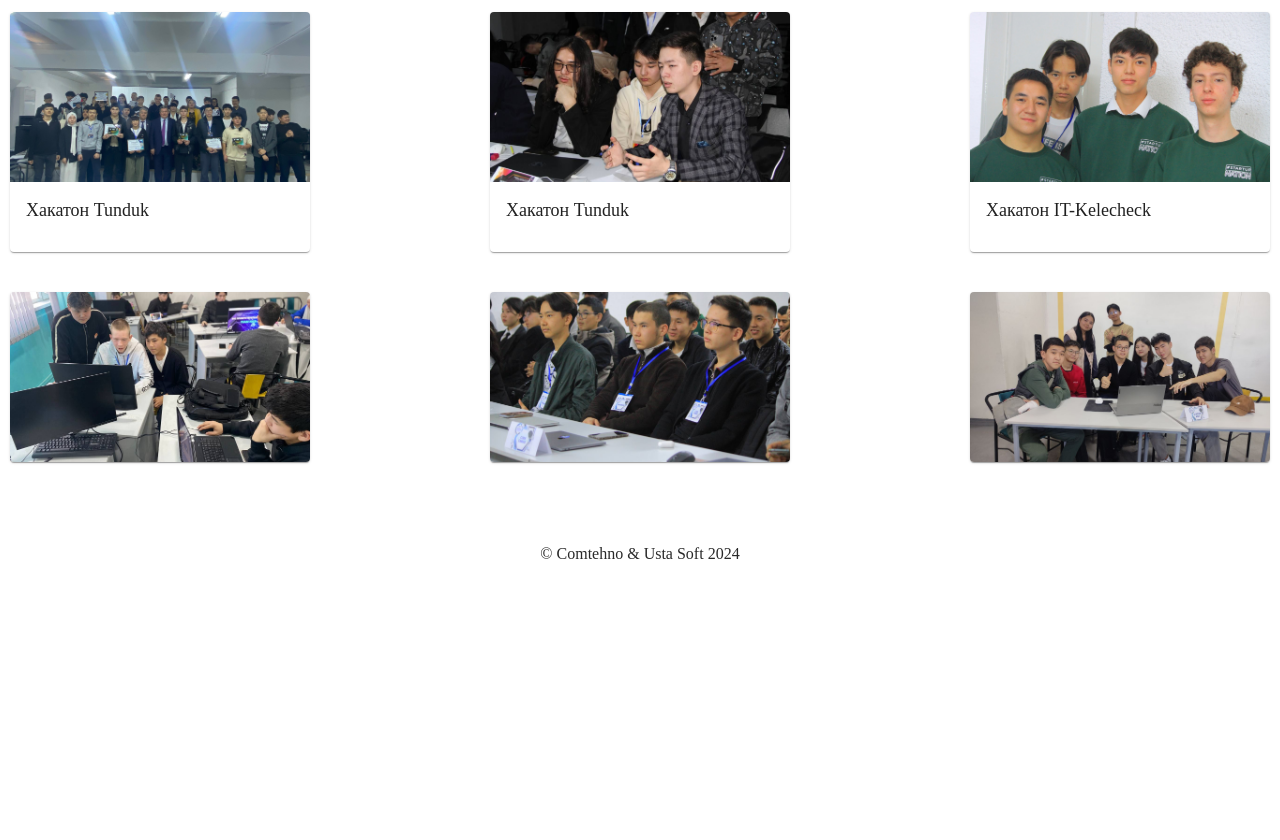
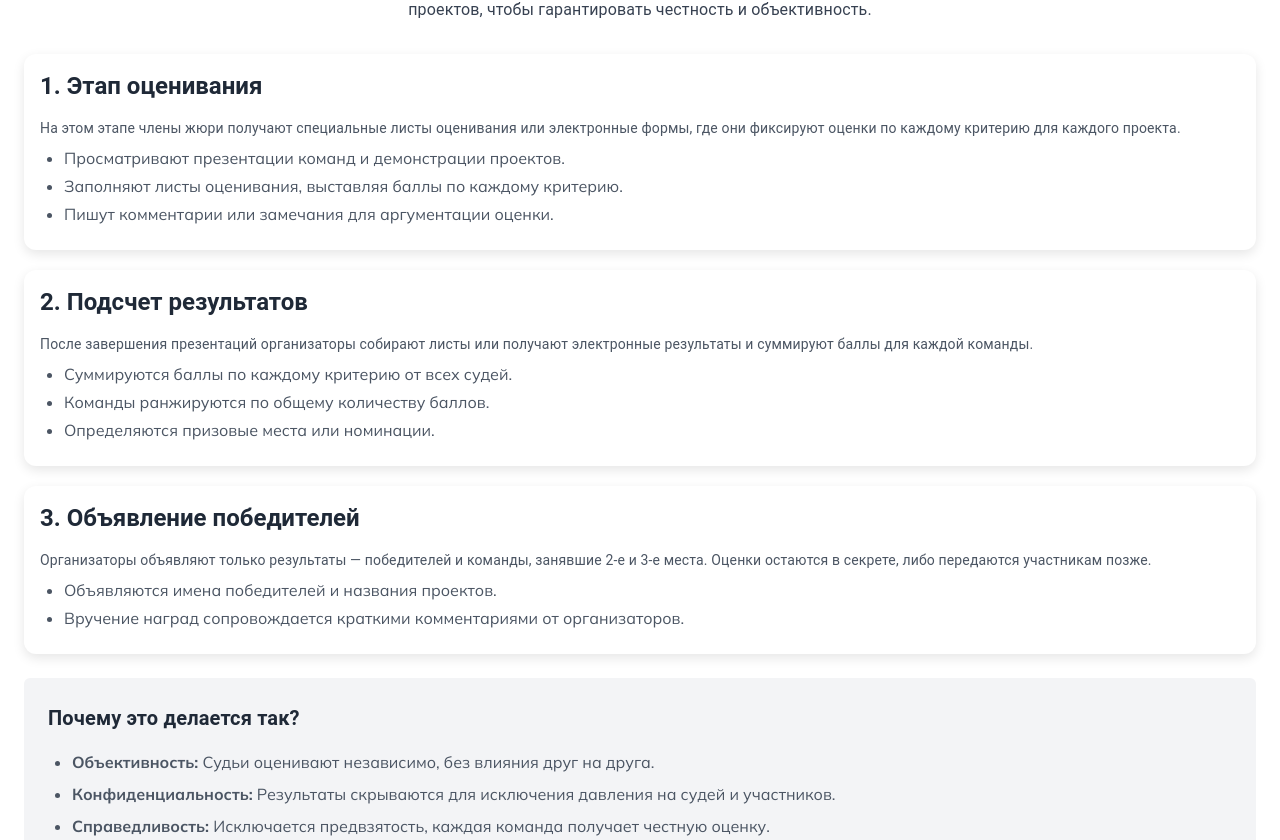
Before and after one commit to KanybekovMaksat/comtehno-hackathon, a React (Vite) app: page / in a window 1280 px wide. Shown: the part 5960-6800 px from the top of the page. Before the commit the page ends 6551 px from the top, so only its background shows below. Built offline with nearby package versions, Linux system fonts and the light colour scheme; a web font is replaced by a local one.

Commit message:
EvaluationSystem

```diff
--- /dev/null
+++ b/src/components/CustomCard.jsx
@@ -0,0 +1,87 @@
+import { Card, CardContent, Typography, Box } from "@mui/material";
+import { styled } from "@mui/material/styles";
+
+const CustomCard = styled(Card)(({ theme }) => ({
+  backgroundColor: theme.palette.background.paper,
+  borderRadius: "12px",
+  boxShadow: "0 4px 12px rgba(0, 0, 0, 0.1)",
+  margin: "20px 0",
+}));
+
+const EvaluationSystem = () => {
+  return (
+    <div className="container mx-auto p-6">
+      <Typography variant="h4" className="text-center text-gray-900 font-bold mb-6">
+        Система оценивания в хакатоне «Бишкек – город будущего»
+      </Typography>
+
+      <Typography variant="body1" className="text-center text-gray-700 mb-8 max-w-lg mx-auto">
+        В хакатонах используется двухэтапный процесс оценивания проектов, чтобы гарантировать честность и объективность.
+      </Typography>
+
+      {/* Stage 1 */}
+      <CustomCard className="bg-white">
+        <CardContent>
+          <Typography variant="h5" className="font-semibold text-gray-800 mb-4">
+            1. Этап оценивания
+          </Typography>
+          <Typography variant="body2" className="text-gray-600 mb-2">
+            На этом этапе члены жюри получают специальные листы оценивания или электронные формы, где они фиксируют оценки по каждому критерию для каждого проекта.
+          </Typography>
+          <ul className="list-disc ml-6 text-gray-600 space-y-1">
+            <li>Просматривают презентации команд и демонстрации проектов.</li>
+            <li>Заполняют листы оценивания, выставляя баллы по каждому критерию.</li>
+            <li>Пишут комментарии или замечания для аргументации оценки.</li>
+          </ul>
+        </CardContent>
+      </CustomCard>
+
+      {/* Stage 2 */}
+      <CustomCard className="bg-white">
+        <CardContent>
+          <Typography variant="h5" className="font-semibold text-gray-800 mb-4">
+            2. Подсчет результатов
+          </Typography>
+          <Typography variant="body2" className="text-gray-600 mb-2">
+            После завершения презентаций организаторы собирают листы или получают электронные результаты и суммируют баллы для каждой команды.
+          </Typography>
+          <ul className="list-disc ml-6 text-gray-600 space-y-1">
+            <li>Суммируются баллы по каждому критерию от всех судей.</li>
+            <li>Команды ранжируются по общему количеству баллов.</li>
+            <li>Определяются призовые места или номинации.</li>
+          </ul>
+        </CardContent>
+      </CustomCard>
+
+      {/* Stage 3 */}
+      <CustomCard className="bg-white">
+        <CardContent>
+          <Typography variant="h5" className="font-semibold text-gray-800 mb-4">
+            3. Объявление победителей
+          </Typography>
+          <Typography variant="body2" className="text-gray-600 mb-2">
+            Организаторы объявляют только результаты — победителей и команды, занявшие 2-е и 3-е места. Оценки остаются в секрете, либо передаются участникам позже.
+          </Typography>
+          <ul className="list-disc ml-6 text-gray-600 space-y-1">
+            <li>Объявляются имена победителей и названия проектов.</li>
+            <li>Вручение наград сопровождается краткими комментариями от организаторов.</li>
+          </ul>
+        </CardContent>
+      </CustomCard>
+
+      {/* Why Section */}
+      <Box className="bg-gray-100 p-6 mt-6 rounded-md">
+        <Typography variant="h6" className="font-semibold text-gray-800 mb-4">
+          Почему это делается так?
+        </Typography>
+        <ul className="list-disc ml-6 text-gray-600 space-y-2">
+          <li><strong>Объективность:</strong> Судьи оценивают независимо, без влияния друг на друга.</li>
+          <li><strong>Конфиденциальность:</strong> Результаты скрываются для исключения давления на судей и участников.</li>
+          <li><strong>Справедливость:</strong> Исключается предвзятость, каждая команда получает честную оценку.</li>
+        </ul>
+      </Box>
+    </div>
+  );
+};
+
+export default EvaluationSystem;
--- a/src/pages/home-page.jsx
+++ b/src/pages/home-page.jsx
@@ -8,6 +8,7 @@ import Schedule from '../components/Schedule';
 import Program from '../components/Program';
 import Organization from '../components/Organizators';
 import { StyledEngineProvider } from '@mui/material';
+import EvaluationSystem from "../components/CustomCard";
 const Home = () => {
   return (
     <>
@@ -20,7 +21,7 @@ const Home = () => {
         <Creteria />
         {/* <Mentors /> */}
         <Organization />
-
+   <EvaluationSystem/>
         <News />
         <Footer />
       </StyledEngineProvider>
```
